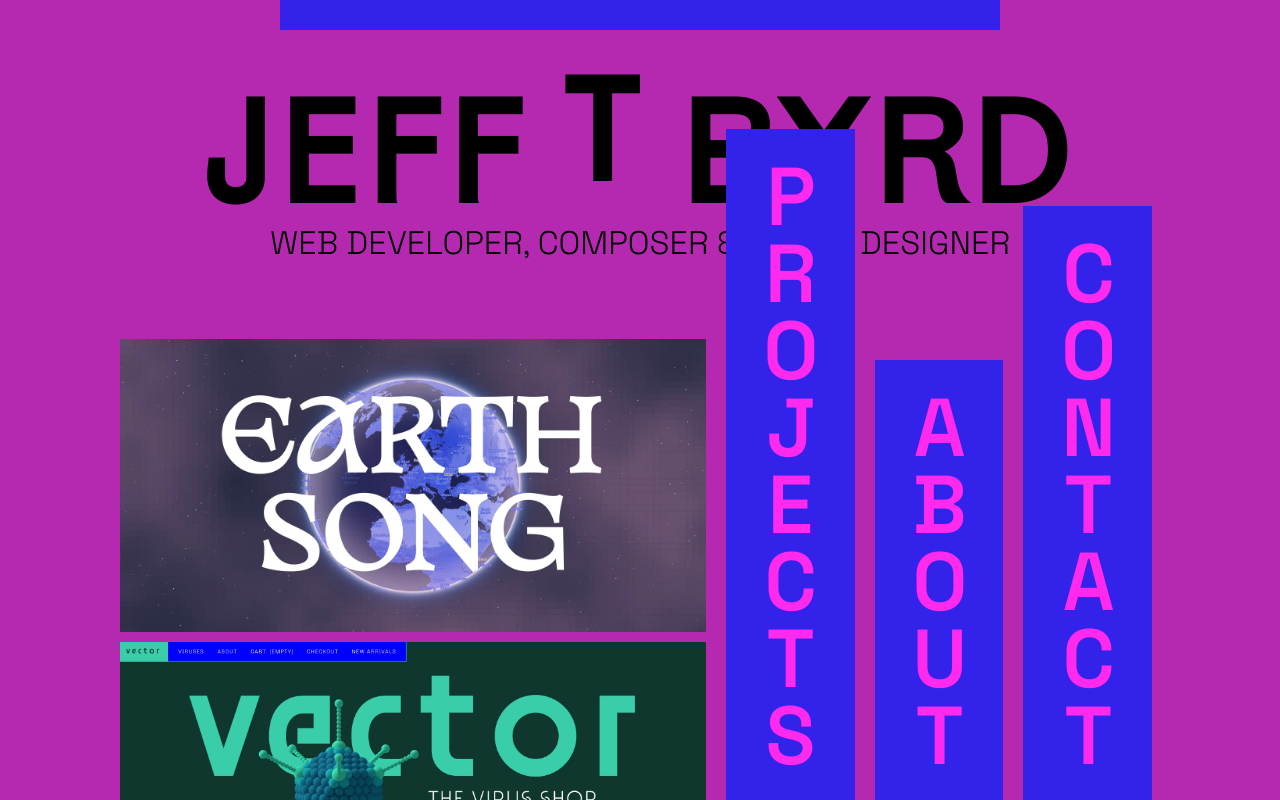
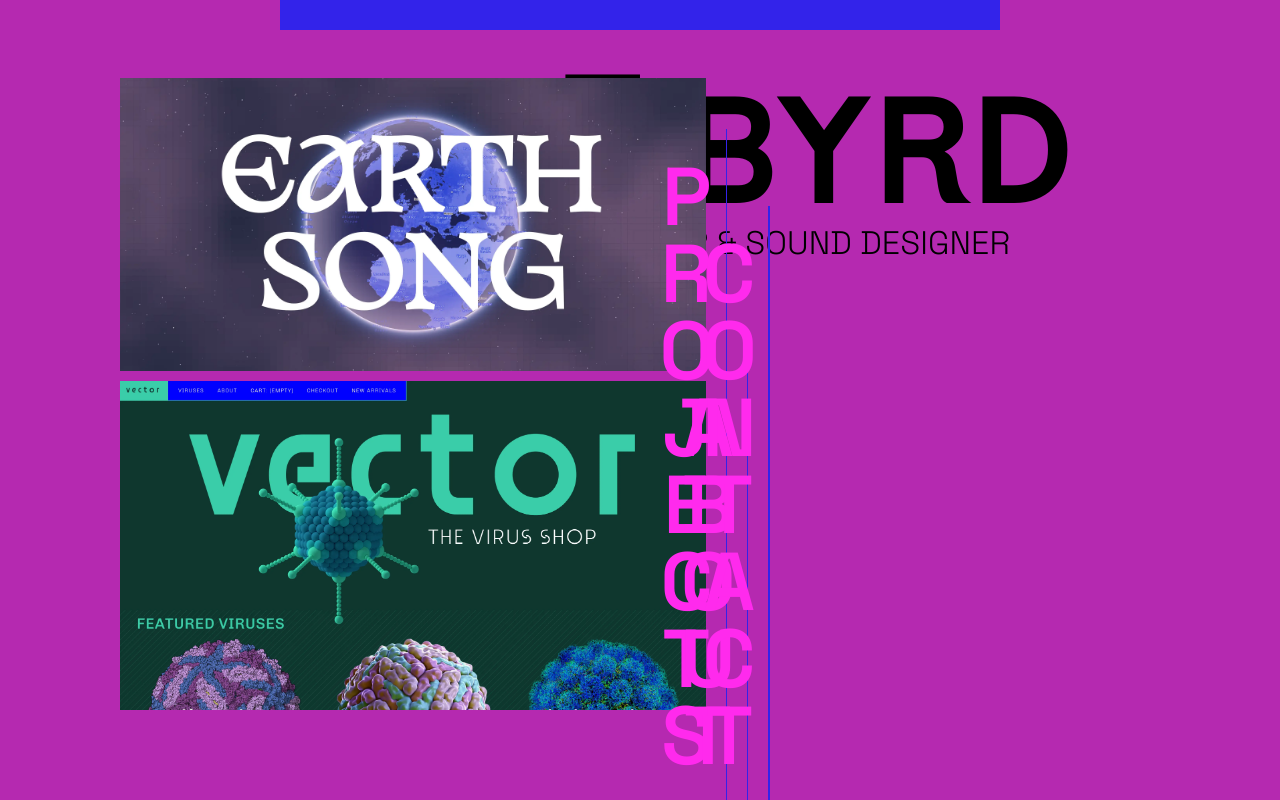
Before and after one commit to jefftbyrd/jefftbyrd.com, a Next.js app: page / in a window 1280 px wide. Shown: the top 800 px of the page. Built offline with nearby package versions, Linux system fonts and the light colour scheme; no server answers.

Commit message:
adjust homepage styling

```diff
--- a/src/app/page.tsx
+++ b/src/app/page.tsx
@@ -81,7 +81,7 @@ export default async function Index() {
   return (
     <Layout>
       <div
-        className={`bg-(--color-foreground) w-xl sticky top-0 -z-100 md:h-6 h-3 justify-self-center`}
+        className={`bg-(--color-foreground) w-full md:w-xl md:sticky top-0 -z-100 md:h-6 h-3 justify-self-center`}
       />
       <div className="max-w-none mx-auto px-0">
         <section className="md:mt-8 mt-2 lg:mb-16 md:mb-8">
@@ -89,8 +89,8 @@ export default async function Index() {
         </section>
       </div>
 
-      <div className="grid grid-cols-2 gap-2 md:grid-cols-7 md:gap-4 px-4 md:px-24 align-items-end ">
-        <div className="grid gap-2 lg:mb-18 md:col-span-4">
+      <div className="grid grid-cols-2 gap-2 md:grid-cols-7 md:gap-4 px-4 md:px-24 align-items-end fixed bottom-0">
+        <div className="grid gap-2 lg:mb-18 md:col-span-4 justify-items-start">
           <FeaturedProject
             url={`/projects/earthsong/`}
             image={`/images/featured/earthsong-featured.webp`}
@@ -103,8 +103,8 @@ export default async function Index() {
           />
         </div>
 
-        <div className="">
-          <div className="grid grid-cols-3 gap-2 md:gap-4 fixed bottom-0 md:w-1/3 md:col-span-3">
+        <div className="relative">
+          <div className="grid grid-cols-3 gap-2 md:gap-4 bottom-0 md:w-1/3 md:col-span-3 absolute w-full">
             <MenuItem title={`Projects`} delayTime={0} />
             <MenuItem title={`About`} delayTime={0.2} />
             <MenuItem title={`Contact`} delayTime={0.4} />
```
